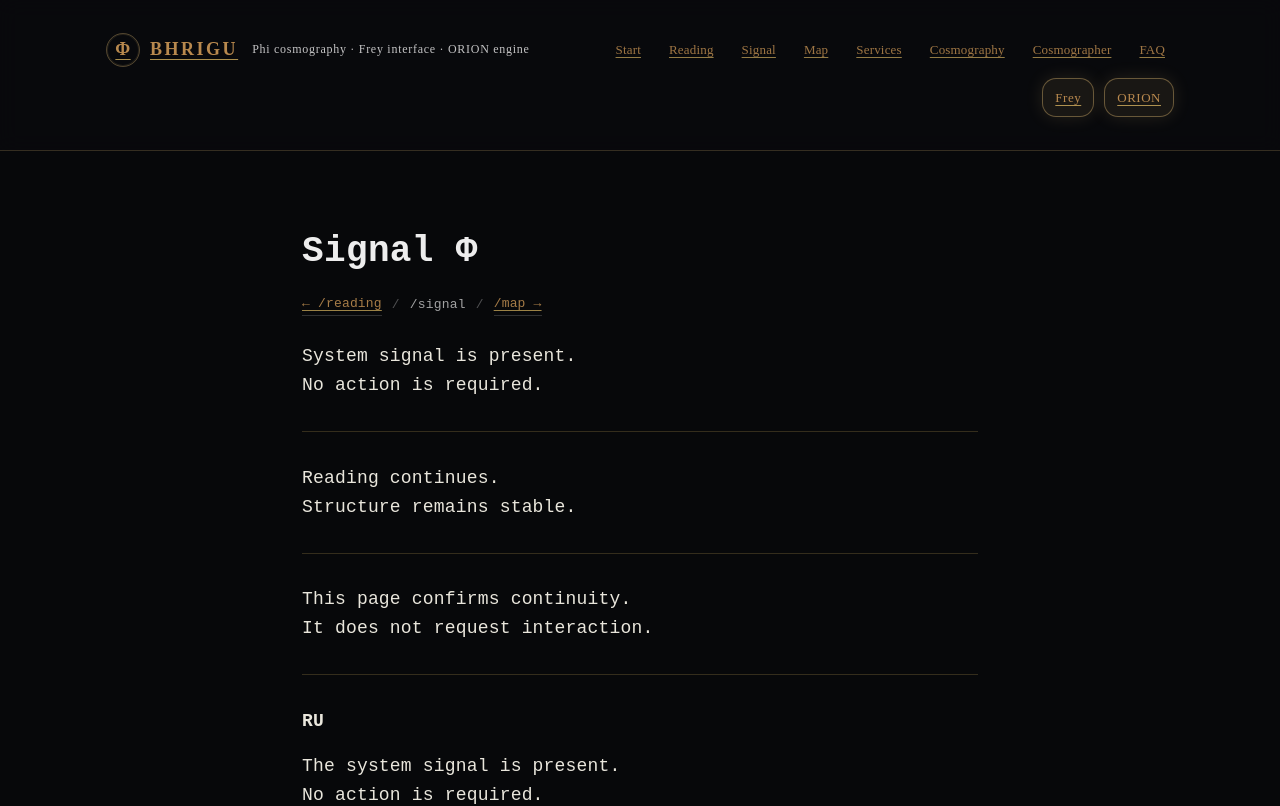
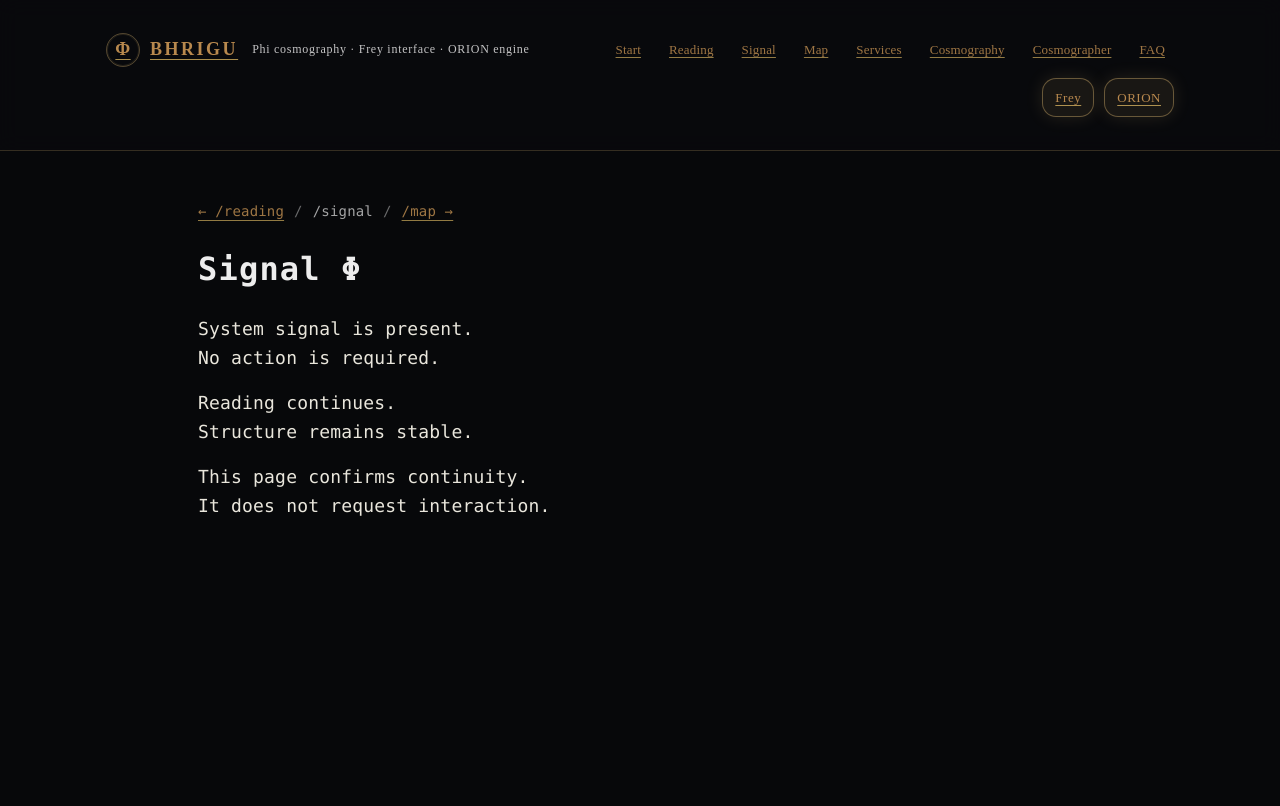
Before and after one commit to AiBhrigu/bhrigu-portal, a Next.js app: page /signal in a window 1280 px wide. Shown: the top 806 px of the page. Built offline with nearby package versions, Linux system fonts and the light colour scheme.

Commit message:
chore(content): signal dedupe + cosmographer meta (v1)

```diff
--- a/pages/signal.js
+++ b/pages/signal.js
@@ -1,55 +1,49 @@
-import styles from "./signal.module.css";
+import Head from "next/head";
+
 export default function Signal() {
   return (
-    <main style={{ padding: "4rem", fontFamily: "monospace", lineHeight: "1.6", maxWidth: "820px" }}>
-      <h1>Signal Φ</h1>
+    <>
+      <Head>
+        <title>Signal Φ · BHRIGU</title>
+        <meta
+          name="description"
+          content="System signal is present. No action required. Reading continues."
+        />
+      </Head>
 
-<nav className={styles.rail} aria-label="Route rail" data-phi-rail>
-  <a className={styles.railLink} href="/reading">← /reading</a>
-  <span className={styles.railSep}>/</span>
-  <span className={styles.railHere}>/signal</span>
-  <span className={styles.railSep}>/</span>
-  <a className={styles.railLink} href="/map">/map →</a>
-</nav>
+      <main style={{ maxWidth: 920, margin: "0 auto", padding: "48px 18px" }}>
+        <div style={{ marginBottom: 18, opacity: 0.85, fontSize: 14 }}>
+          <a href="/reading">← /reading</a>
+          <span style={{ margin: "0 10px", opacity: 0.5 }}>/</span>
+          <span style={{ opacity: 0.8 }}>/signal</span>
+          <span style={{ margin: "0 10px", opacity: 0.5 }}>/</span>
+          <a href="/map">/map →</a>
+        </div>
 
+        <h1 style={{ fontSize: 32, margin: "18px 0 18px", letterSpacing: 1.2 }}>
+          Signal Φ
+        </h1>
 
+        <div style={{ lineHeight: 1.7, fontSize: 16 }}>
           <p>
-        System signal is present.<br />
-        No action is required.
-      </p>
-
-      <hr />
-
-      <p>
-        Reading continues.<br />
-        Structure remains stable.
-      </p>
-
-      <hr />
-
-      <p>
-        This page confirms continuity.<br />
-        It does not request interaction.
-      </p>
-
-      <hr />
-
-      <p><strong>RU</strong></p>
-
-      <p>
-        The system signal is present.<br />
+            System signal is present.
+            <br />
             No action is required.
           </p>
 
           <p>
-        Reading continues.<br />
-        The structure is stable.
+            Reading continues.
+            <br />
+            Structure remains stable.
           </p>
 
           <p>
-        This page records continuity.<br />
-        It does not require interaction.
+            This page confirms continuity.
+            <br />
+            It does not request interaction.
           </p>
+        </div>
       </main>
+    </>
   );
 }
```
Also changed, not shown: pages/cosmographer.js (+10 -0 lines). Lines whose indentation alone changed are shown as unchanged.
